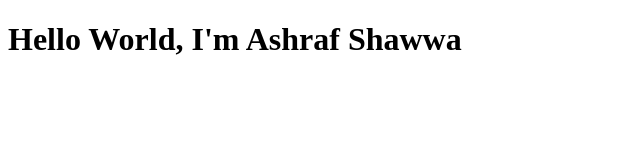
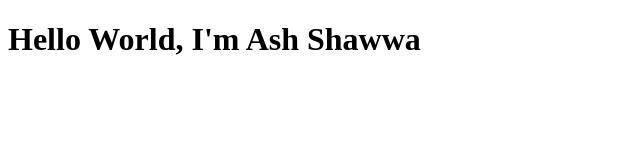
Before and after one commit to Ashster88/ashster88.github.io, a plain HTML site: page Hello_World_Shawwa.html in a window 1280 px wide. Shown: the whole page, without its empty margins (0-640 px from the left). Drawn offline with Linux system fonts and the light colour scheme.

Commit message:
Hello_World_Shawwa.html

```diff
--- a/Hello_World_Shawwa.html
+++ b/Hello_World_Shawwa.html
@@ -4,6 +4,6 @@
     <title>Hello World</title>
   </head>
   <body>
-    <h1>Hello World, I'm Ashraf Shawwa</h1>
+    <h1>Hello World, I'm Ash Shawwa</h1>
   </body>
 </html>
```
